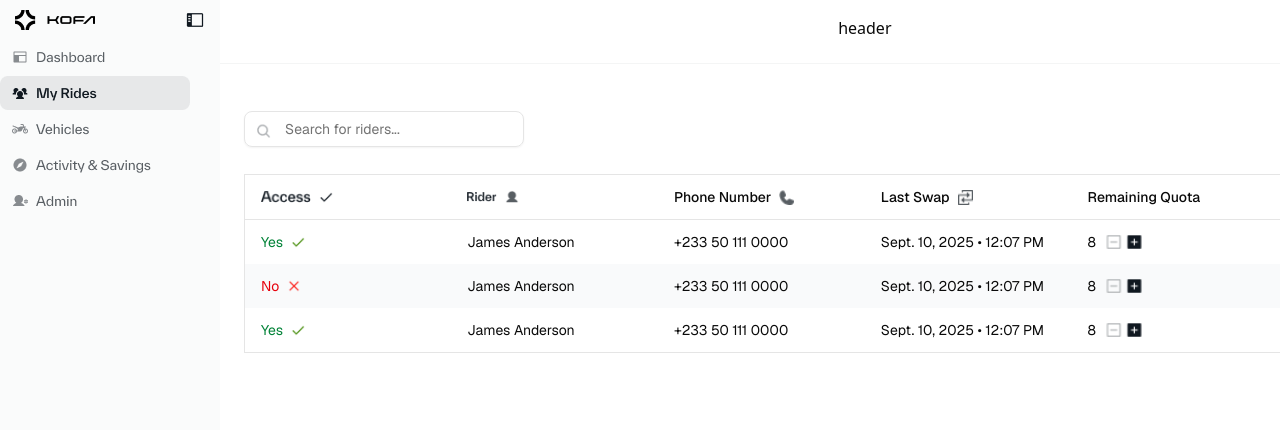
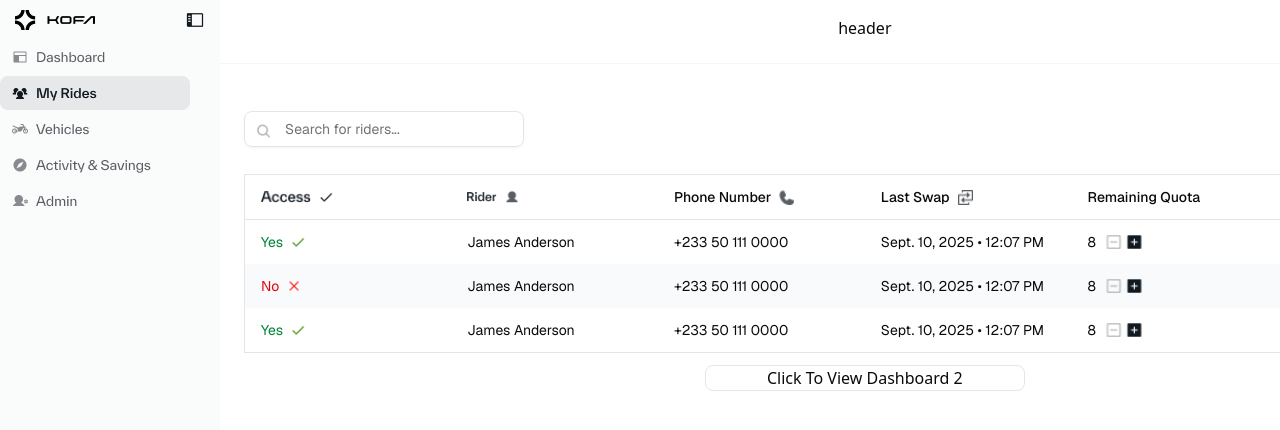
Before and after one commit to victor-kofa/ui-dashboard, a Next.js app: page / in a window 1280 px wide. Shown: the top 430 px of the page. Built offline with nearby package versions, Linux system fonts and the light colour scheme.

Commit message:
add click button

```diff
--- a/app/page.tsx
+++ b/app/page.tsx
@@ -1,14 +1,25 @@
+import Link from "next/link";
 import Sidebar from "./(featured)/dashboard/components/Sidebar";
 import Dashboard from "./(featured)/dashboard/page";
 
 export default function Home() {
   return (
-    <section className="flex max-[24px]: min-h-screen">
+    <section className="flex max-[24px] min-h-screen">
       <div className="">
         <Sidebar />
       </div>
       <div className="">
         <Dashboard />
+        <div className="">
+          <Link
+            href="/dashboard-2"
+            className="flex justify-center items-center capitalize py-1 px-1"
+          >
+            <h1 className=" text-center mt-2 rounded-md border w-1/4 hover:bg-gray-300">
+              click to view Dashboard 2
+            </h1>
+          </Link>
+        </div>
       </div>
     </section>
   );
```
